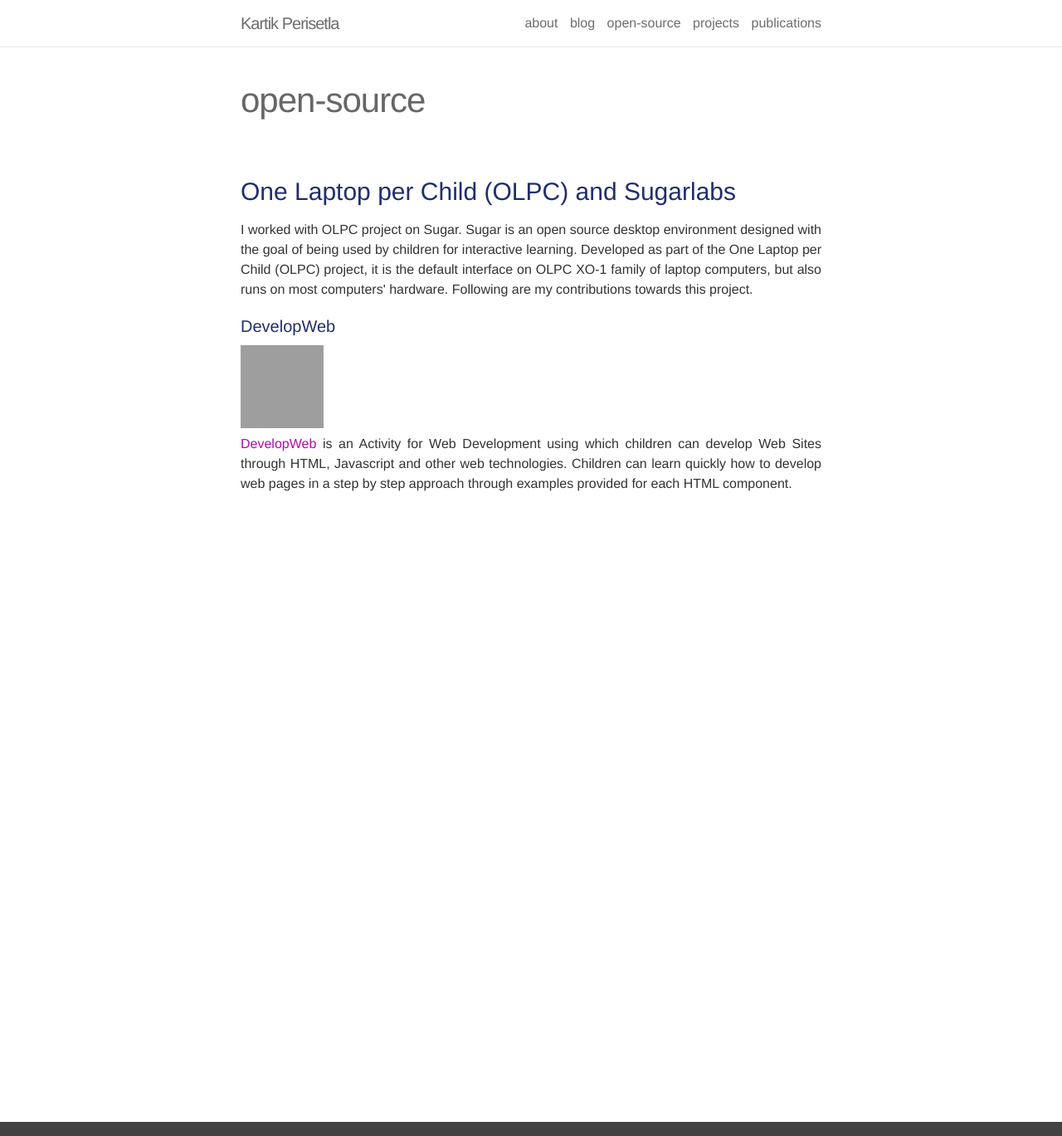
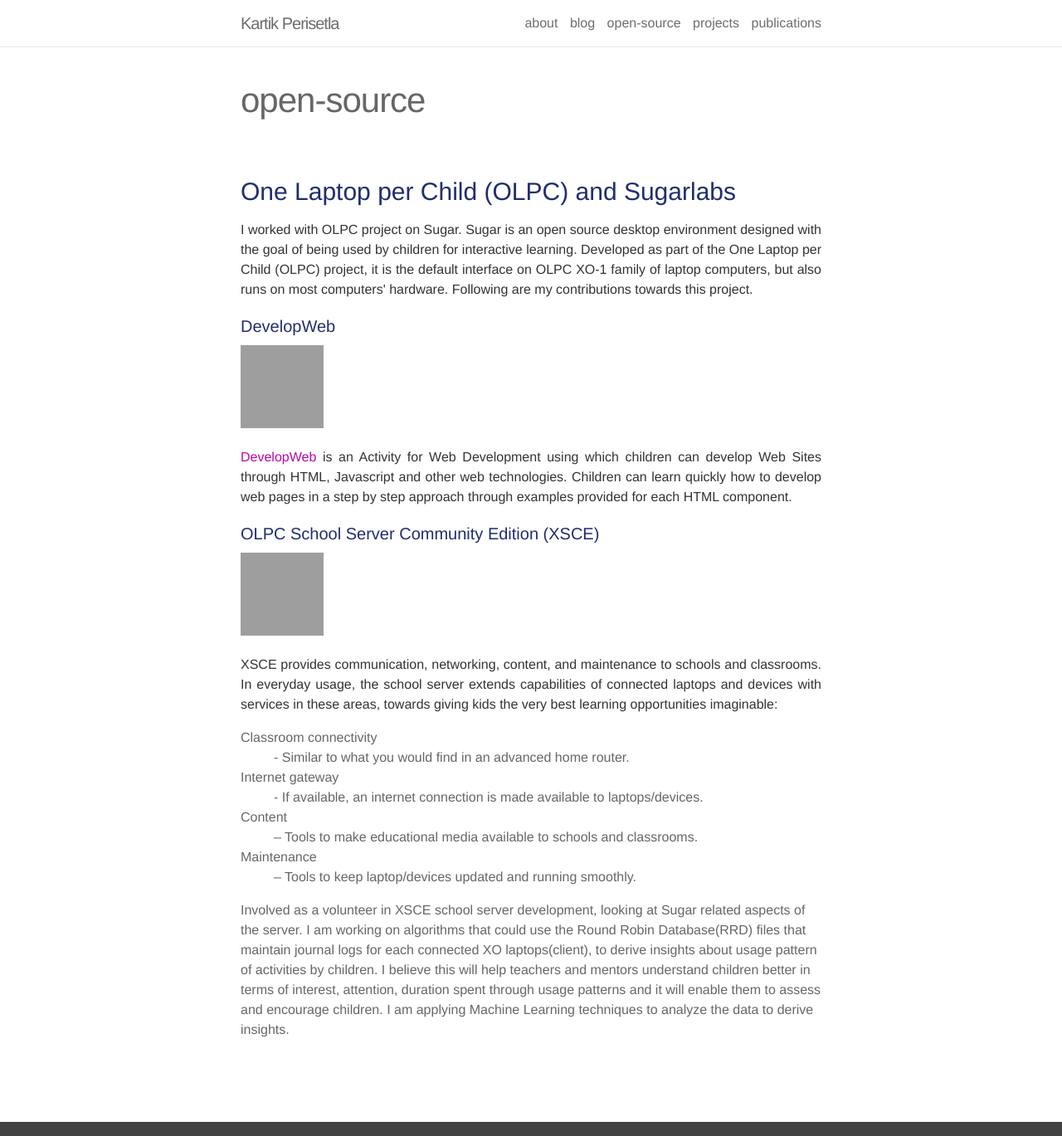
Before and after one commit to kartikperisetla/kartikperisetla.github.io, a Jekyll site: the page built from _pages/open-source.md, in a window 1280 px wide and 1369 px high. Shown: the whole window at 83% size. Built offline with Jekyll 4.4.1, drawn with Linux system fonts in a browser that asks for light colours; nearby versions of some CDN libraries; grey boxes are pictures that could not be loaded.

Commit message:
Update open-source.md

```diff
--- a/_pages/open-source.md
+++ b/_pages/open-source.md
@@ -9,7 +9,23 @@
     I worked with OLPC project on Sugar. Sugar is an open source desktop environment designed with the goal of being used by children for interactive learning. Developed as part of the One Laptop per Child (OLPC) project, it is the default interface on OLPC XO-1 family of laptop computers, but also runs on most computers' hardware. Following are my contributions towards this project.
 </p>
 <h4 style="color:#202E6E">DevelopWeb</h4>
+<img class="thumbnail" src="https://sites.google.com/site/kartikperisetla/miscellaneous/developWeb.png" width="100px" height="100px" border="0px"/>
 <p align="justify">
-<img class="thumbnail" src="https://sites.google.com/site/kartikperisetla/miscellaneous/developWeb.png" width="100px" height="100px" border="0px"/><br/>
 <a href="https://sites.google.com/site/developwebactivity" target="_blank">DevelopWeb</a> is an Activity for Web Development using which children can develop Web Sites through HTML, Javascript and other web technologies. Children can learn quickly how to develop web pages in a step by step approach through examples provided for each HTML component.
 </p>
+<h4 style="color:#202E6E">OLPC School Server Community Edition (XSCE)</h4>
+<img class="thumbnail" src="https://sites.google.com/site/kartikperisetla/miscellaneous/developWeb.png" width="100px" height="100px" border="0px"/>
+<p align="justify">
+XSCE provides communication, networking, content, and maintenance to schools and classrooms. In everyday usage, the school server extends capabilities of connected laptops and devices with services in these areas, towards giving kids the very best learning opportunities imaginable:
+<dl>
+<dt>Classroom connectivity</dt>
+<dd>- Similar to what you would find in an advanced home router.</dd>
+<dt>Internet gateway</dt>
+<dd>- If available, an internet connection is made available to laptops/devices.</dd>
+<dt>Content</dt>
+<dd> – Tools to make educational media available to schools and classrooms.</dd>
+<dt>Maintenance</dt>
+<dd> – Tools to keep laptop/devices updated and running smoothly.</dd>
+</dl>
+Involved as a volunteer in XSCE school server development, looking at Sugar related aspects of the server. I am working on algorithms that could use the Round Robin Database(RRD) files that maintain journal logs for each connected XO laptops(client), to derive insights about usage pattern of activities by children. I believe this will help teachers and mentors understand children better in terms of interest, attention, duration spent through usage patterns and it will enable them to assess and encourage children. I am applying Machine Learning techniques to analyze the data to derive insights.
+</p>
```
